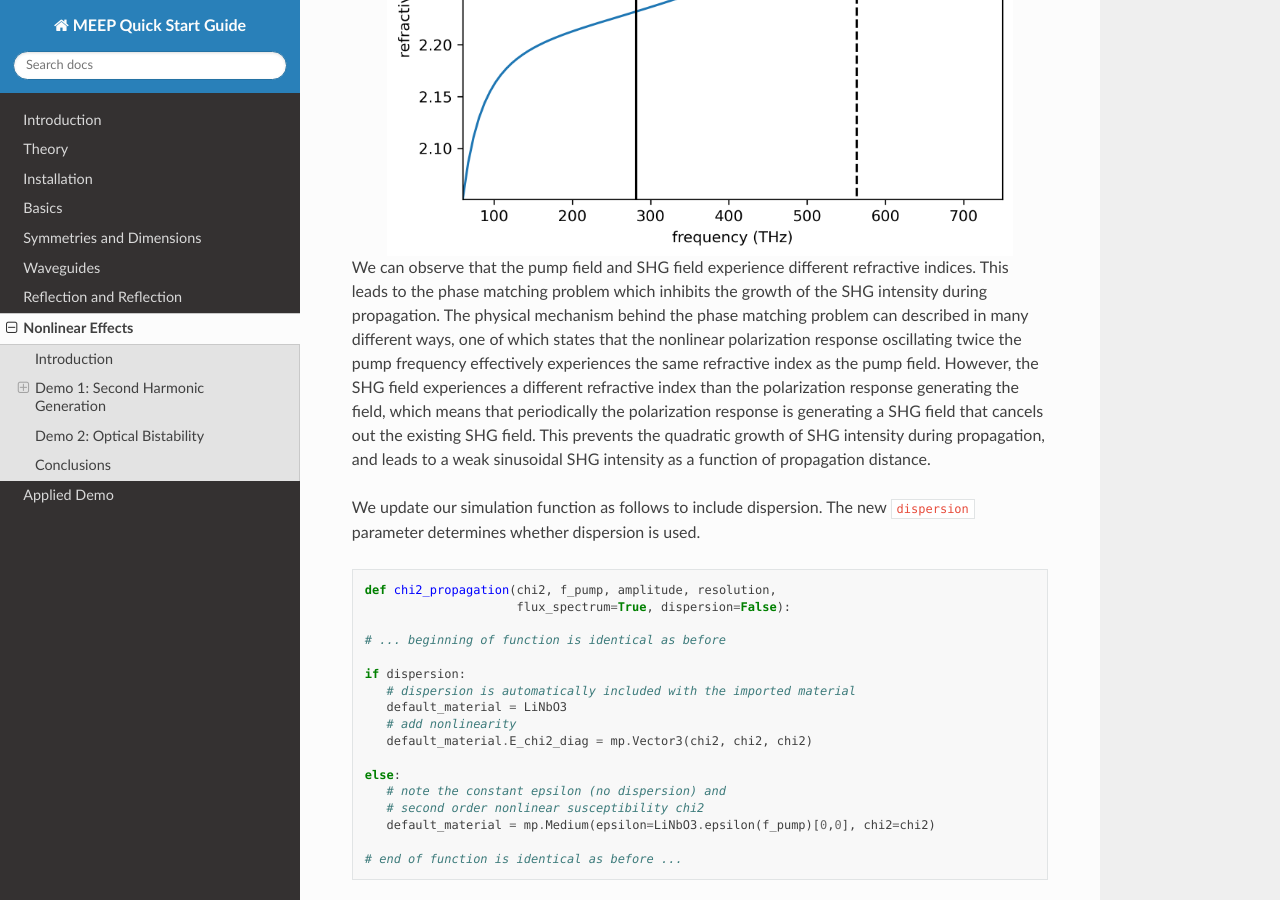
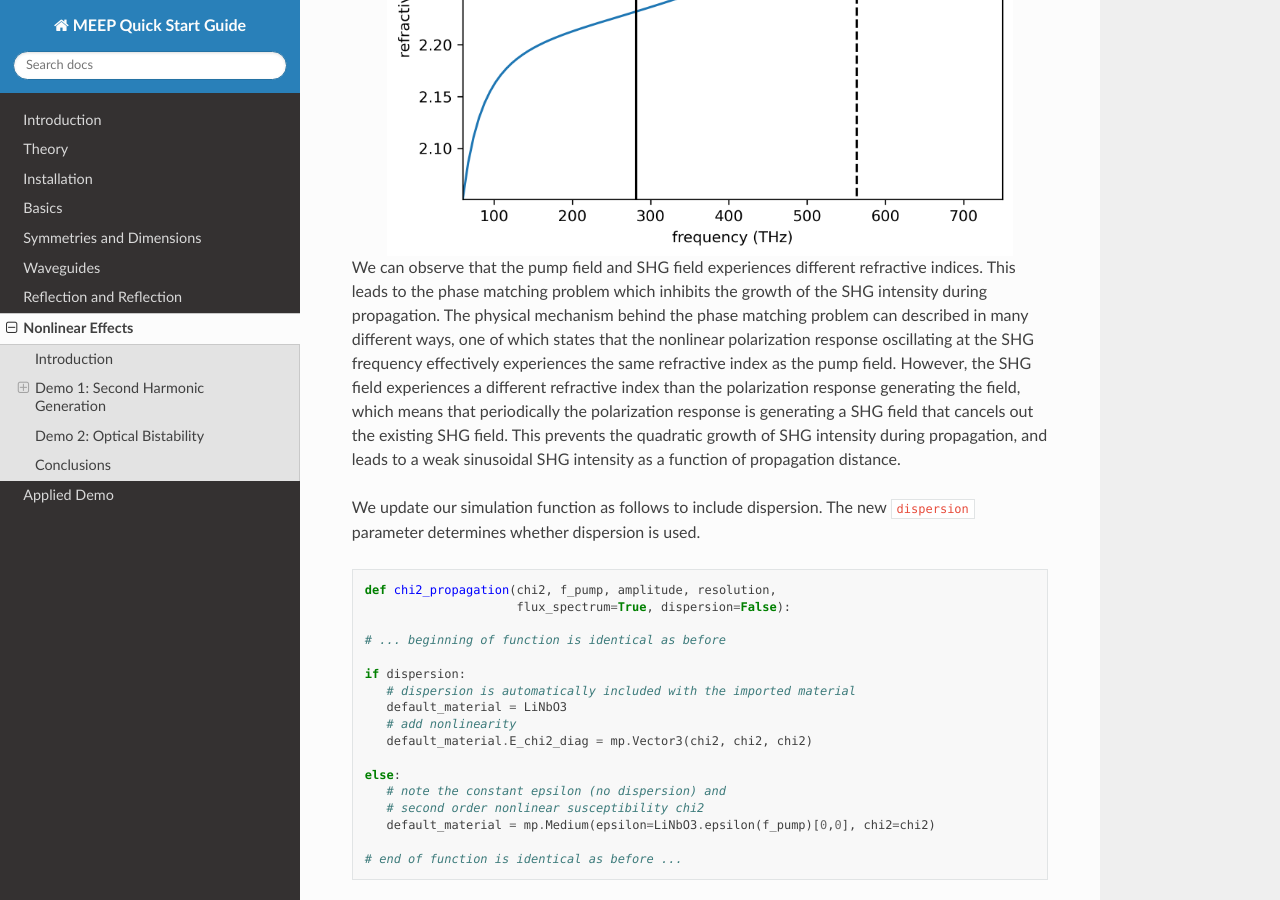
Before and after one commit to lehtisa/tuni_meep_doc, a Sphinx documentation site: the page built from docs/source/nonlinear_phenomena.rst, in a window 1280 px wide and 900 px high, scrolled down 10332 px. Built offline with Sphinx 7.4.7 and the Read the Docs theme 3.1.0, drawn with Linux system fonts in a browser that asks for light colours; some of the changed text lies outside the part shown.

Commit message:
Fix typos

```diff
--- a/docs/source/nonlinear_phenomena.rst
+++ b/docs/source/nonlinear_phenomena.rst
@@ -380,7 +380,7 @@ The predefined dispersion relation of LiNbO\ :sub:`3`\ can be plotted as follows
    :width: 90%
    :align: center
 
-We can observe that the pump field and SHG field experience different refractive indices. This leads to the phase matching problem which inhibits the growth of the SHG intensity during propagation. The physical mechanism behind the phase matching problem can described in many different ways, one of which states that the nonlinear polarization response oscillating twice the pump frequency effectively experiences the same refractive index as the pump field. However, the SHG field experiences a different refractive index than the polarization response generating the field, which means that periodically the polarization response is generating a SHG field that cancels out the existing SHG field. This prevents the quadratic growth of SHG intensity during propagation, and leads to a weak sinusoidal SHG intensity as a function of propagation distance.
+We can observe that the pump field and SHG field experiences different refractive indices. This leads to the phase matching problem which inhibits the growth of the SHG intensity during propagation. The physical mechanism behind the phase matching problem can described in many different ways, one of which states that the nonlinear polarization response oscillating at the SHG frequency effectively experiences the same refractive index as the pump field. However, the SHG field experiences a different refractive index than the polarization response generating the field, which means that periodically the polarization response is generating a SHG field that cancels out the existing SHG field. This prevents the quadratic growth of SHG intensity during propagation, and leads to a weak sinusoidal SHG intensity as a function of propagation distance.
 
 We update our simulation function as follows to include dispersion. The new :code:`dispersion` parameter determines whether dispersion is used.
 
@@ -459,7 +459,7 @@ Next, we plot a comparison of MEEP results and theory:
    :width: 90%
    :align: center
 
-The MEEP simulation has converged to a good agreement with the theory at a resolution of 512. The power of the SHG field is increasing quadratically as with perfect phase matching, but insead oscillating as a weak sinusoidal, as predicted by the theory. The agreement with is not perfect as seen from the peaks, which could be caused partially by the inaccuracy of the undepleted pump assumption.
+The MEEP simulation has converged to a good agreement with the theory at a resolution of 512. The power of the SHG field is not increasing quadratically as with perfect phase matching, but insead oscillating as a weak sinusoidal, as predicted by the theory. The agreement with is not perfect as seen from the peaks, which could be caused at least partially by the inaccuracy of the undepleted pump assumption.
 
 We can see that we perhaps need a higher resolution to reach convergence with dispersion than in the earlier figure without dispersion. This is reasonable, since the SHG field experiences a higher refractive index with dispersion, resulting in a smaller wavelength. Although it is not easy to make comparisons between the figures since the y-axes have differenct scales.
 
@@ -625,13 +625,13 @@ We can now calculate the coherence length and simulate the evolution of the SHG
 
 .. code-block:: python
 
-delta_k = delta_k_SI*a
-coherence_length = np.abs(np.pi/delta_k)
-shg_power_quasi, z, pump_power_quasi = chi2_propagation(chi2=chi2, f_pump=f_pump,
-                                           amplitude=source_amplitude, resolution=512,
-                                           flux_spectrum=False, dispersion=True,
-                                           quasi_phase_matching=True,
-                                           coherence_length=coherence_length)
+   delta_k = delta_k_SI*a
+   coherence_length = np.abs(np.pi/delta_k)
+   shg_power_quasi, z, pump_power_quasi = chi2_propagation(chi2=chi2, f_pump=f_pump,
+                                             amplitude=source_amplitude, resolution=512,
+                                             flux_spectrum=False, dispersion=True,
+                                             quasi_phase_matching=True,
+                                             coherence_length=coherence_length)
 
 Again, we compare the simulation result to the analytical expression predicted by the theory. Under quasi-phase matching, the SHG power is expected to grow as TODO. It was found when making this demo that the description of quasi-phase matching given in the Boyd book is slightly inaccurate, as every other "step" of the "staircase" is missing.
 
```
Also changed, not shown: other parts of docs/source/nonlinear_phenomena.rst (+3 -3 lines).
